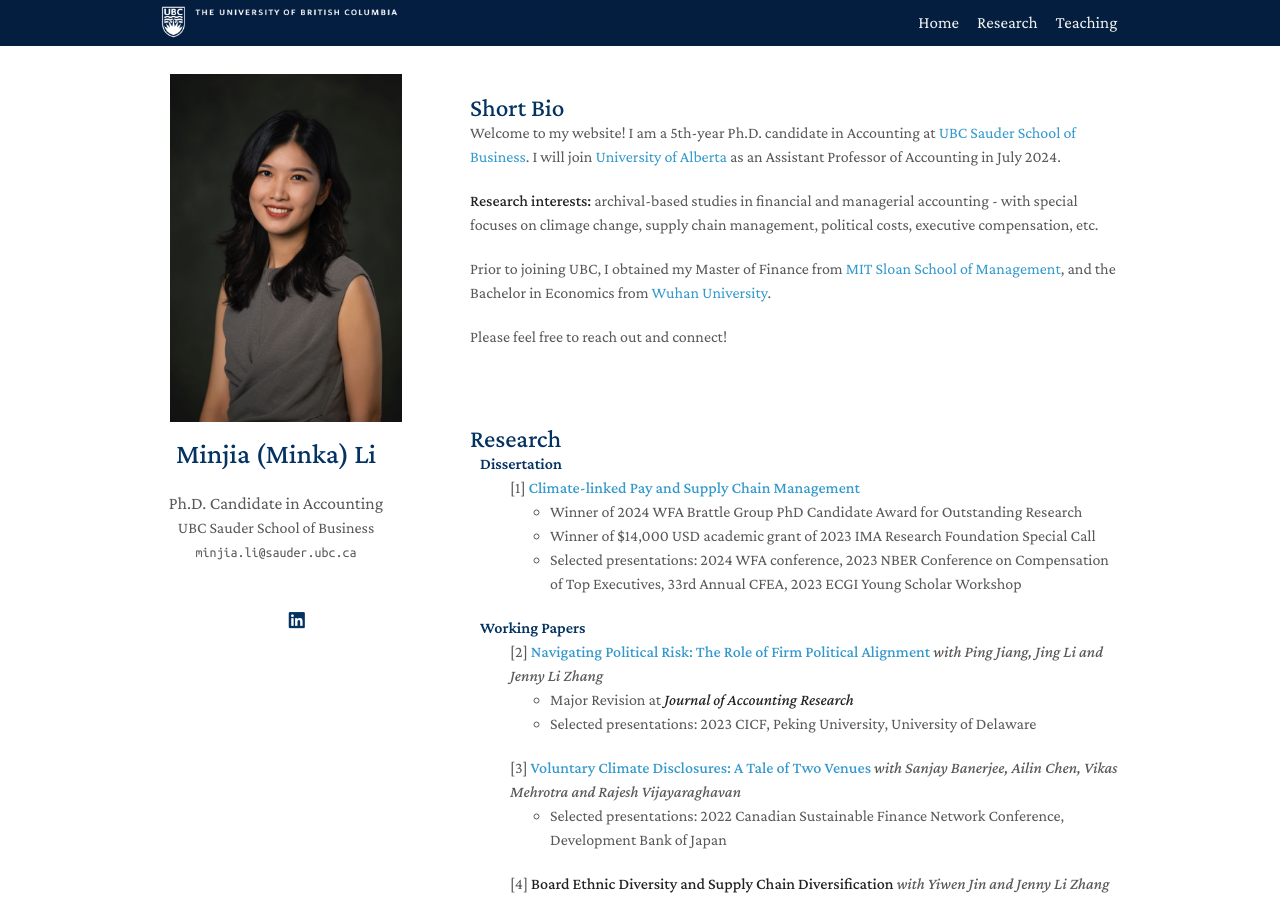
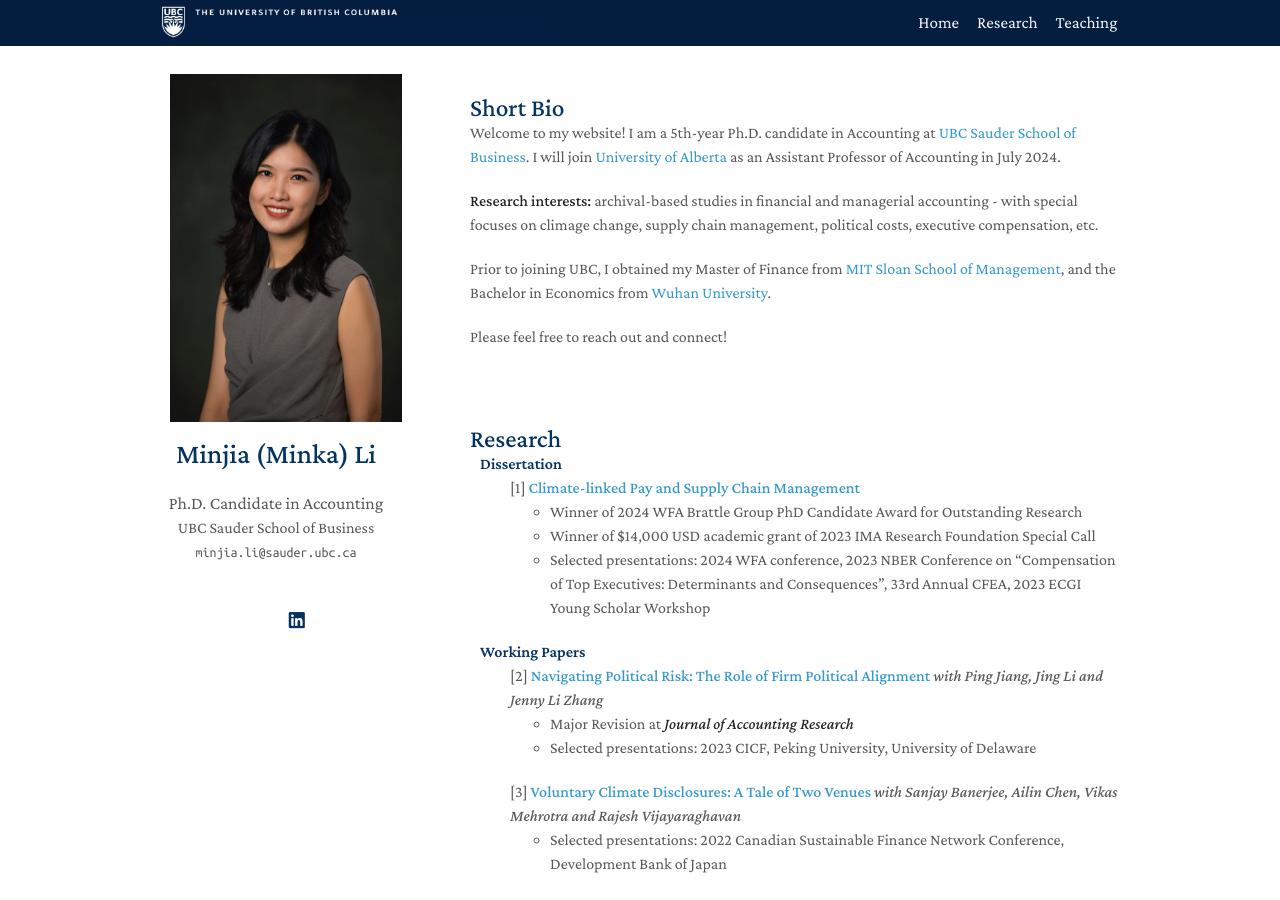
Before and after one commit to zeyang1225/zeyang1225.github.io, a Jekyll site: the page built from index.md, in a window 1280 px wide and 900 px high. Built offline with Jekyll 4.4.1, drawn with Linux system fonts in a browser that asks for light colours; nearby versions of some CDN libraries; a style sheet for code colours, icons or effects is not loaded.

Commit message:
Update research.md

```diff
--- a/_includes/research.md
+++ b/_includes/research.md
@@ -8,7 +8,7 @@
   <ul>
     <li>   Winner of 2024 WFA Brattle Group PhD Candidate Award for Outstanding Research  <br></li>
      <li>   Winner of $14,000 USD academic grant of 2023 IMA Research Foundation Special Call<br></li>
-     <li>   Selected presentations: 2024 WFA conference, 2023 NBER Conference on Compensation of Top Executives, 33rd Annual CFEA, 2023 ECGI Young Scholar Workshop </li>
+     <li>   Selected presentations: 2024 WFA conference, 2023 NBER Conference on “Compensation of Top Executives: Determinants and Consequences”, 33rd Annual CFEA, 2023 ECGI Young Scholar Workshop </li>
 
   </ul>
  </ul>
```
